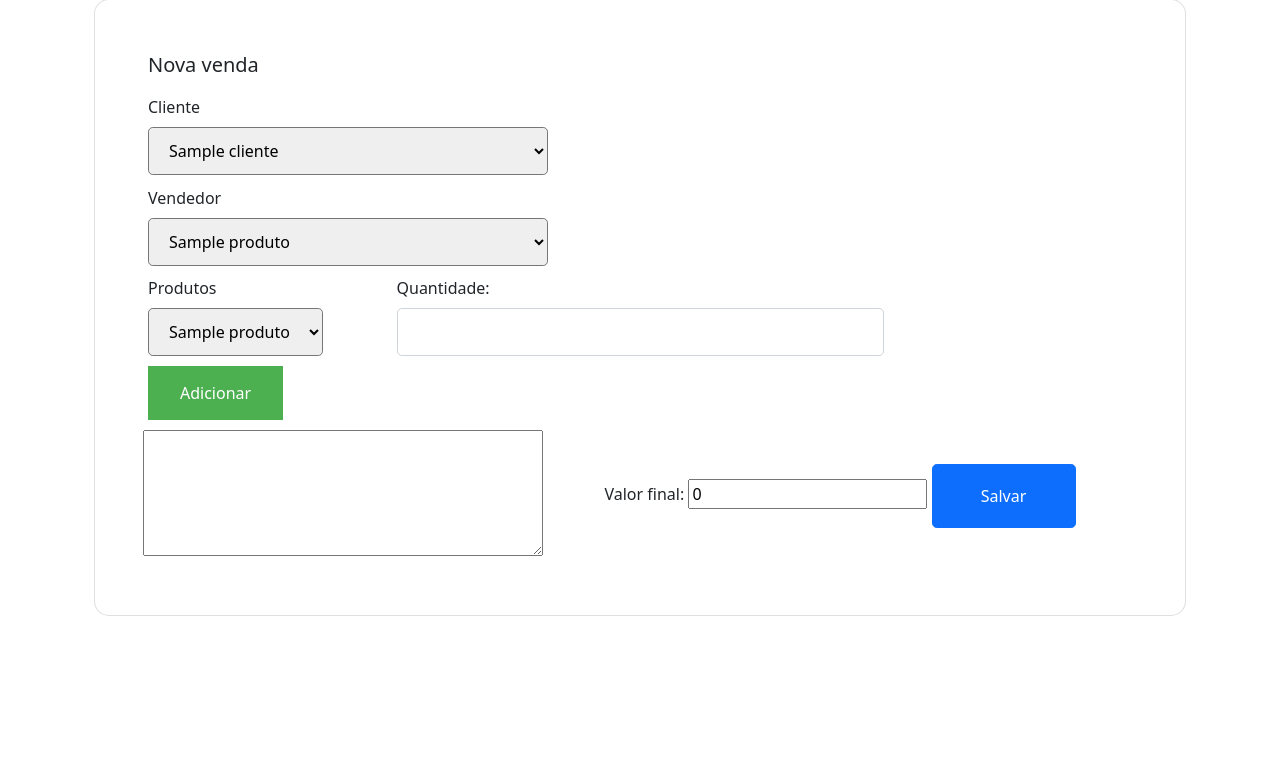
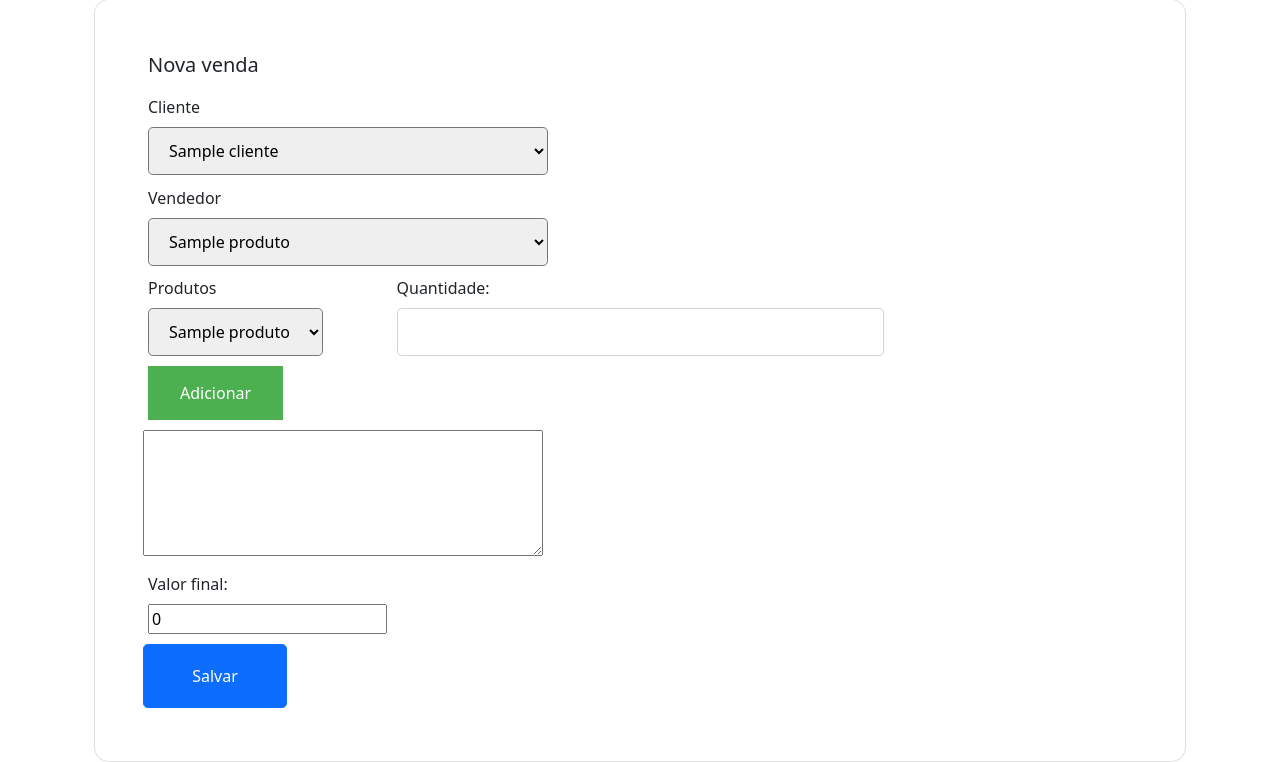
Before and after one commit to gabrielOyama/engsoft, a Flask app: page /nova_venda in a window 1280 px wide. Shown: the part 105-867 px from the top of the page. Before the commit the page ends 721 px from the top, so only its background shows below. Run offline with Flask 2, Linux system fonts and the light colour scheme; tables that the repository leaves empty hold one stand-in row (values such as "Sample post"); some libraries are stand-ins or nearby versions.

Commit message:
fix create purchase view

```diff
--- a/templates/nova_venda.html
+++ b/templates/nova_venda.html
@@ -12,7 +12,8 @@
                         <div class="col-3">
                             <label class="form-label" for="Cliente">Cliente</label>
                             <br>
-                            <select name="cliente" class="select form-control-lg" id='Cliente' style="font-size: 1rem; width: 25rem">
+                            <select name="cliente" class="select form-control-lg" id='Cliente'
+                                style="font-size: 1rem; width: 25rem">
                                 {% for i, row in df_cliente.iterrows() %}
                                 <option value={{row['name']}}>{{row['name']}}</option>
                                 {% endfor %}
@@ -20,13 +21,13 @@
                         </div>
                         <div class="col-10">
 
-                    </div>
+                        </div>
                     </div>
                     <div class="form-row" style="padding: 5px;">
                         <div class="col-8">
                             <label class="form-label" for="vendedor">Vendedor</label>
                             <br>
-                            <select  class="select form-control-lg" name="vendedor" id='vendedor'
+                            <select class="select form-control-lg" name="vendedor" id='vendedor'
                                 style="font-size: 1rem; width: 25rem">
                                 {% for i, row in df_produto.iterrows() %}
                                 <option value={{row['name']}}>{{row['name']}}</option>
@@ -46,7 +47,7 @@
                         </div>
                         <div class="col-6">
                             <label class="form-label" for="quantidade">Quantidade:</label>
-                            <input type="number" id="quantidade" class="form-control form-control-lg"  />
+                            <input type="number" id="quantidade" class="form-control form-control-lg" />
                         </div>
                     </div>
                     <div class="form-row" style="padding: 5px;">
@@ -67,16 +68,22 @@
                         <div>
                             <textarea name="compras" rows="5" id="compras" style="width: 25rem;"></textarea>
                         </div>
-                        <div style="margin: auto;">
+                    </div>
+                    <div class="form-row" style="padding: 5px;">
+                        <div class="col-3">
                             <label class="form-label" for="final">Valor final:</label>
+                            <br>
                             <input name="valorFinal" id="final" value="0" type="text">
-                            <input style="vertical-align: middle; font-size: 16px; height: 4em; width: 9rem" class="btn btn-primary btn-lg" type="submit"
-                                value="Salvar" />
                         </div>
+                    </div>
+                    <div class="form-row" style="padding: 5px;">
+                        <input style="vertical-align: middle; font-size: 16px; height: 4em; width: 9rem"
+                            class="btn btn-primary btn-lg" type="submit" value="Salvar" />
                     </div>
                 </form>
             </div>
         </div>
+    </div>
     </div>
 </section>
 {% endblock %}
```
